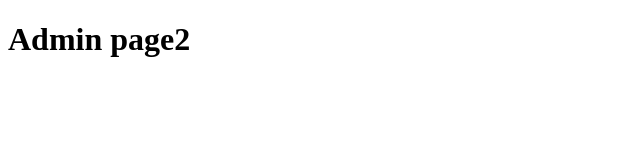
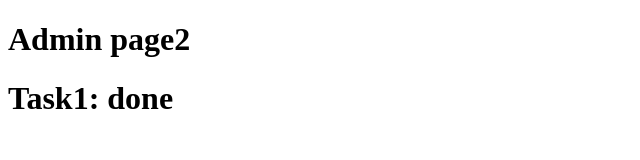
Before and after one commit to THREEerfan/mysite, a plain HTML site: page admin-page.html in a window 1280 px wide. Shown: the whole page, without its empty margins (0-640 px from the left). Drawn offline with Linux system fonts and the light colour scheme.

Commit message:
add task1 on admin-page.html

```diff
--- a/admin-page.html
+++ b/admin-page.html
@@ -7,5 +7,6 @@
 </head>
 <body>
     <h1>Admin page2 </h1>
+    <h1>Task1: done </h1>
 </body>
 </html>
```
